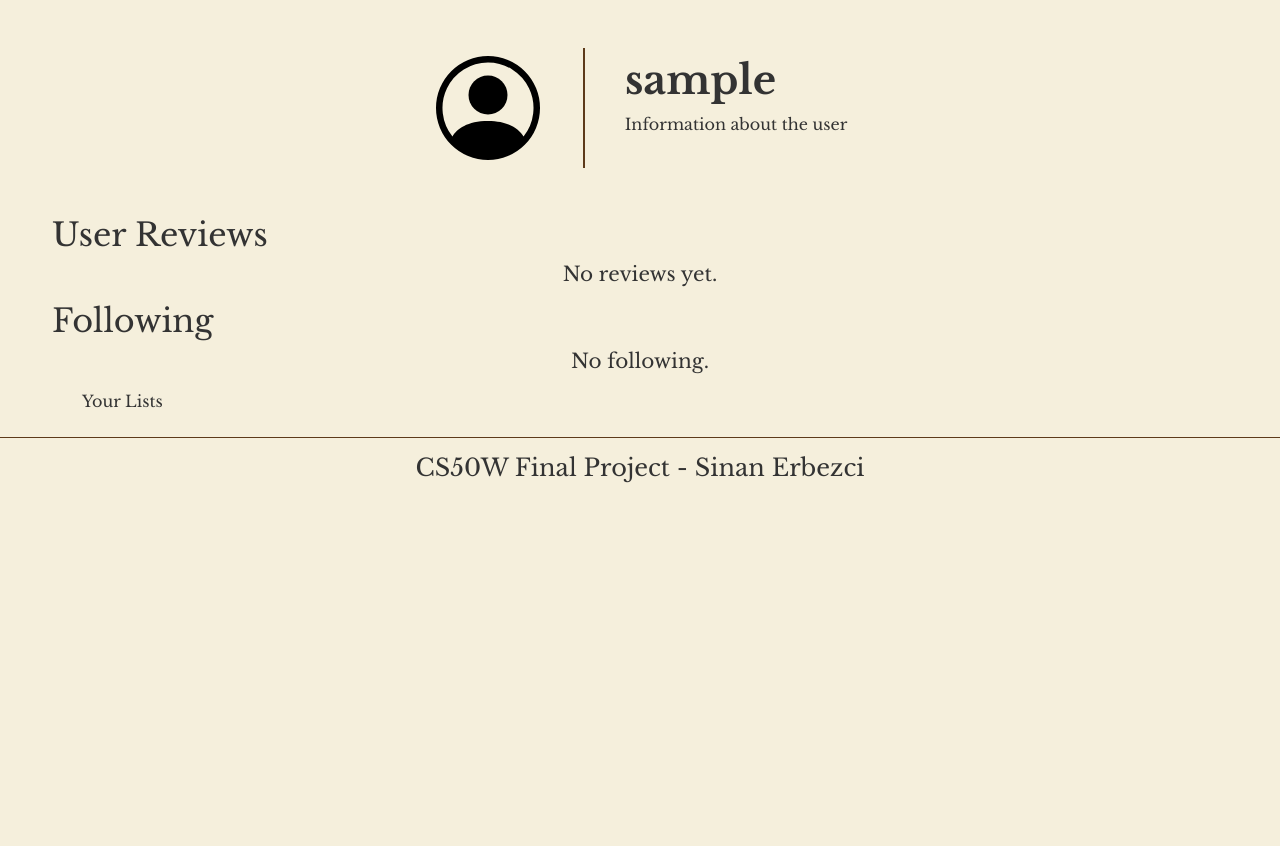
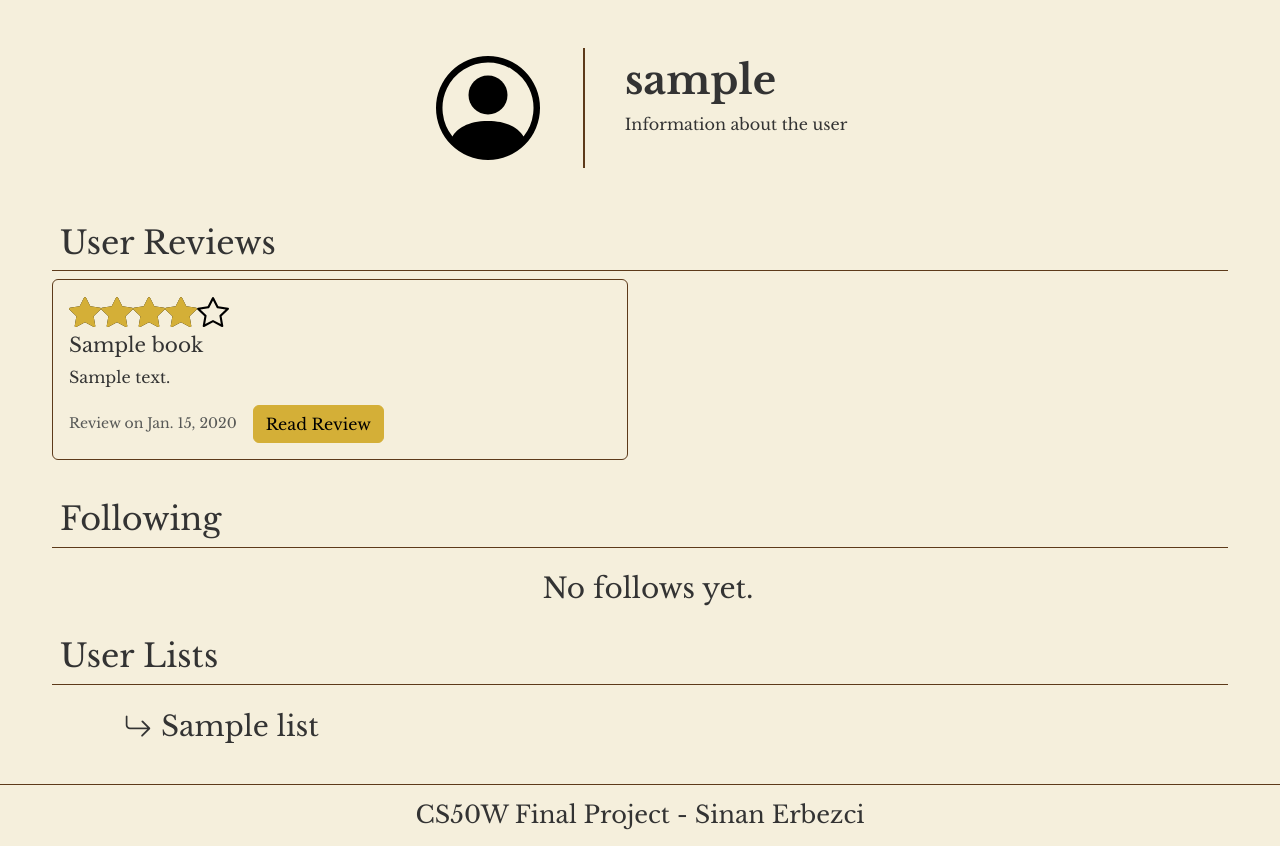
Before and after one commit to SinanErbezci/cs50w_final, a Django app: page /profile/1 in a window 1280 px wide. Shown: the part 81-927 px from the top of the page. Before the commit the page ends 564 px from the top, so only its background shows below. Run offline with Django 5.2, Linux system fonts and the light colour scheme; tables that the repository leaves empty hold one stand-in row (values such as "Sample post"); some libraries are stand-ins or nearby versions.

Commit message:
final changes

```diff
--- a/bookclub/bookclub/settings.py
+++ b/bookclub/bookclub/settings.py
@@ -85,7 +85,7 @@ DATABASES = {
 ELASTICSEARCH_DSL = {
     'default': {
         "hosts": "http://localhost:9200",
-        "http_auth": ('elastic', 'thmz7qT2')
+        "http_auth": ('elastic', 'sino96328')
     }
 }
 
--- a/bookclub/library/static/library/style.css
+++ b/bookclub/library/static/library/style.css
@@ -99,6 +99,12 @@ nav {
 
 .bookshelf {
     max-width: 160px;
+    width: 100%;
+    height: auto;
+}
+
+.bookshelf-img {
+    max-width: 200px;
     width: 100%;
     height: auto;
 }
@@ -375,6 +381,14 @@ nav {
     }
 }
 
+@media (min-width: 576px) {
+    .bookshelf-img {
+        max-width: 400px;
+        width: 100%;
+        height: auto;
+    }
+}
+
 @media (min-width: 768px) {
     .author-border {
         border: none;
--- a/bookclub/library/templates/library/browse_book.html
+++ b/bookclub/library/templates/library/browse_book.html
@@ -79,7 +79,7 @@
                 <div class="row flex-nowrap">
                 <div class="col-md-2 d-flex flex-column justify-content-center align-items-center ">
                     <img class="m-auto" src="{% static 'library/images/person.svg' %}" alt="profile" style="max-width:80px;">
-                    <p class="mx-auto oneliner">{{review.user_id.username}}</p>
+                    <p class="mx-auto oneliner"><a class="book-link" href="{% url 'user_profile' review.user_id.id %}">{{review.user_id.username}}</a></p>
                 </div>
                 <div class="col-md-9">
                     <div class="card-body">
--- a/bookclub/library/templates/library/index.html
+++ b/bookclub/library/templates/library/index.html
@@ -36,7 +36,7 @@
         <div class="row justify-content-md-center">
             <h1 class="display-5 pt-2 text-center">You can find</h1>
             <div class="col-lg-auto p-0 mx-4">
-                <img class="w-75 m-auto" src="{% static 'library/images/cozy.png' %}" width="500" height="500">
+                <img class="m-auto bookshelf-img" src="{% static 'library/images/cozy.png' %}" alt="bookshelf">
             </div>
             <div class="col-lg-auto align-self-center mx-4">
                 <div class="row">
--- a/bookclub/library/templates/library/layout.html
+++ b/bookclub/library/templates/library/layout.html
@@ -69,7 +69,7 @@
     </nav>
   </header>
   {% block body %}{% endblock %}
-  <footer class="text-center pt-3 mt-4 mb-1 border-top">
+  <footer class="text-center pt-3 mt-4 pb-2 border-top">
     <h4>CS50W Final Project - Sinan Erbezci</h4>
   </footer>
   <script src="{% static 'library/search.js' %}" type="module"></script>
--- a/bookclub/library/templates/library/login.html
+++ b/bookclub/library/templates/library/login.html
@@ -19,7 +19,7 @@
         <p class="text-center">Don't have an account? <a href="{% url 'signup' %}">Register here.</a></p>
     </div>
 
-    <div class="pattern position-absolute bottom-0"></div>
+    <div class="pattern mt-4"></div>
 
 
 
--- a/bookclub/library/templates/library/signup.html
+++ b/bookclub/library/templates/library/signup.html
@@ -18,5 +18,5 @@
     <p class="text-center mt-2">Already have an account? <a href="{% url 'login' %}">Log In here.</a></p>
     </div>
 
-    <div class="pattern position-absolute bottom-0"></div>
+    <div class="pattern mt-4"></div>
 {% endblock %}
--- a/bookclub/library/templates/library/user_profile.html
+++ b/bookclub/library/templates/library/user_profile.html
@@ -26,65 +26,104 @@
 </div>
 
 <div class="container mt-5" style="max-width: 1200px;">
-    <h2 class="ms">User Reviews</h2>
+    <h2 class="ms border-bottom p-2">User Reviews</h2>
+    {% if reviews %}
+    <div class="row row-cols-2" >
     {% for review in reviews %}
-    <div class="row ms-5">
+        <div class="col">
         <div class="card mb-3 clickme border">
-            <div class="row flex-nowrap">
-            <div class="col-md-2 d-flex flex-column justify-content-center align-items-center ">
-                <img class="m-auto" src="{% static 'library/images/person.svg' %}" alt="profile" style="max-width:80px;">
-                <p class="mx-auto oneliner">{{review.user_id.username}}</p>
-            </div>
-            <div class="col-md-9">
+            <div class="col">
                 <div class="card-body">
                 <h5 class="card-title">
                     <div class="star-outer">
-                    <div class="star-inner" data-rating="{{review.rating}}"></div>
-                </div></h5>
+                    <div class="star-inner" data-rating="{{review.rating}}"></div></div>
+                    <a href="{% url 'book' review.book_id.id %}" class="ms-auto oneliner book-link">{{review.book_id.title}}</a></h5>
                 <p class="card-text twoliner">{{review.text}}</p>
                 <p class="card-text"><small class="text-muted">Review on {{review.date}}</small><button type="button" class="btn btn-primary ms-3" data-bs-toggle="modal" data-bs-target="#exampleModal" id="read-review" data-username="{{review.user_id.username}}">Read Review</button></p>
                 </div>
             </div>
             </div>
         </div>
+    {% endfor %}
     </div>
-    {% empty %}
-    <h5 class="text-center">No reviews yet.</h5>
-    {% endfor %}
+    {% else %}
+        <h3 class="text-center my-3">No reviews yet.</h3>
+    {% endif %}
 </div>
 
 <div class="container mt-3" style="max-width: 1200px;">
-    <h2 class="ms">Following</h2>
-    {% for review in reviews %}
-    <div class="row ms-5">
-        <div class="card mb-3 clickme border">
-            <div class="row flex-nowrap">
-            <div class="col-md-2 d-flex flex-column justify-content-center align-items-center ">
-                <img class="m-auto" src="{% static 'library/images/person.svg' %}" alt="profile" style="max-width:80px;">
-                <p class="mx-auto oneliner">{{review.user_id.username}}</p>
-            </div>
-            <div class="col-md-9">
-                <div class="card-body">
-                <h5 class="card-title">
-                    <div class="star-outer">
-                    <div class="star-inner" data-rating="{{review.rating}}"></div>
-                </div></h5>
-                <p class="card-text twoliner">{{review.text}}</p>
-                <p class="card-text"><small class="text-muted">Review on {{review.date}}</small><button type="button" class="btn btn-primary ms-3" data-bs-toggle="modal" data-bs-target="#exampleModal" id="read-review" data-username="{{review.user_id.username}}">Read Review</button></p>
+    <h2 class="ms border-bottom p-2">Following</h2>
+    <div class="container overflow-auto">
+    {% if followers %}
+        <div class="row gx-2 gy-2 row-cols-1 row-cols-sm-2 row-cols-lg-4 flex-nowrap">
+    {% for follow in followers %}
+        <div class="col d-flex align-items-strecth justify-content-center">
+        <div class="card text-center mx-2 bg-primary shadow" style="width: 120px;">
+            <img class="card-img-top mt-3 mx-auto px-2" src="{% static 'library/images/person.svg' %}" alt="book cover" style="max-width: 80px;">
+            <div class="d-flex card-body flex-column justify-content-end " style="max-width:200px;">
+                <div class="twoliner">
+                <a class="book-link fw-bolder fs-5 text-center" href="{% url 'user_profile' follow.id %}">{{follow.following}}</a>
                 </div>
             </div>
-            </div>
         </div>
+        </div>
+        {% endfor %}
     </div>
-    {% empty %}
-    <h5 class="text-center">No following.</h5>
-    {% endfor %}
+    {% else %}
+        <h3 class="text-center ms-3 mt-3">No follows yet.</h3>
+    {% endif %}
+    </div>
 </div>
 
-<div class="container mt-3">
-    <p>Your Lists</p>
+<div class="container mt-3" style="max-width: 1200px;">
+    <h2 class="ms border-bottom p-2">User Lists</h2>
+    {% if lists %}
+    <div class="row row-cols-4 ms-5 gx-5 gy-2 mt-3">
+    {% for list in lists %}
+        <div class="col">
+            <h3 class="" ><i class="bi bi-arrow-return-right"></i> <button class="btn p-0 m-o" data-bs-toggle="modal" data-bs-target="#listModal" data-listid="{{list.id}}" id="list-button" style="max-width: 180px;"><h3 class="oneliner">{{list.name}}</h3></button></h3>
+        </div>
+    {% endfor %}
+    </div>
+    {% else %}
+    <h3 class="text-center ms-3 mt-3">No lists yet.</h3>
+    {% endif %}
 </div>
+
+<div class="modal fade" id="exampleModal" tabindex="-1" aria-labelledby="exampleModalLabel" aria-hidden="true">
+    <div class="modal-dialog modal-lg model-dialog-scrollable">
+      <div class="modal-content">
+        <div class="modal-header">
+            <img class="mx-3" src="{% static 'library/images/person.svg' %}" alt="profile" style="max-width:40px;">
+            <h3 class="modal-title fs-5" id="exampleModalLabel"><span id="modal-username"></span>'s Review</h3>
+          <button type="button" class="btn-close" data-bs-dismiss="modal" aria-label="Close"></button>
+        </div>
+        <div class="modal-body">
+            <div class="text-center mb-2">
+            <div class="star-outer">
+                <div class="star-inner" id="modal-star"></div></div></div>
+            <p id="reviewmodal-text"></p>
+        </div>
+      </div>
+    </div>
+</div>
+
+<div class="modal fade" id="listModal" tabindex="-1" aria-labelledby="listModalLabel" aria-hidden="true">
+    <div class="modal-dialog modal-lg model-dialog-scrollable">
+      <div class="modal-content">
+        <div class="modal-header">
+            <h3 class="modal-title fs-3 my-0 ms-auto" id="listModalLabel"></h3>
+          <button type="button" class="btn-close" data-bs-dismiss="modal" aria-label="Close"></button>
+        </div>
+        <div class="modal-body" id="list-content" >
+
+        </div>
+      </div>
+    </div>
+</div>
+
 {% endblock %}
 {% block script %}
 <script src="{% static 'library/follow.js' %}" type="module"></script>
+<script src="{% static 'library/profile.js' %}" type="module"></script>
 {% endblock %}
--- a/bookclub/library/views.py
+++ b/bookclub/library/views.py
@@ -304,22 +304,13 @@ def user_profile(request,user_id):
         content["follow_bool"] = follow_bool
 
     user = User.objects.get(pk=user_id)
-    # reviews
-    # lists
+    reviews = Review.objects.all().filter(user_id = user)
+    lists = Lists.objects.all().filter(owner = user)
 
     content["user"] =  user
-    content["reviews"] = None
+    content["reviews"] = reviews
+    content["lists"] = lists
 
-    if request.user.is_authenticated:
-        try:
-            follow_bool = User_Followers.objects.get(follower__id = request.user.id, following__id = user_id)
-            follow_bool = True
-        except:
-            follow_bool = False
-        content["follow_bool"] = follow_bool
-
-    # reviews = Review.objects.get(user_id = user)
-    # print("review ->",reviews)
     return render(request, "library/user_profile.html", content)
 
 @login_required
```
Also changed, not shown: bookclub/library/static/library/browse.js (+8 -5 lines), bookclub/library/templates/library/profile.html (+13 -7 lines), README.md, bookclub/library/migrations/0001_initial.py, bookclub/library/migrations/0002_user_birth_date_user_gender.py (deleted), bookclub/library/migrations/0003_review.py (deleted), bookclub/library/migrations/0004_alter_review_rating_user_followers.py (deleted), bookclub/library/migrations/0005_lists_listbooks.py (deleted), 2 other files.
